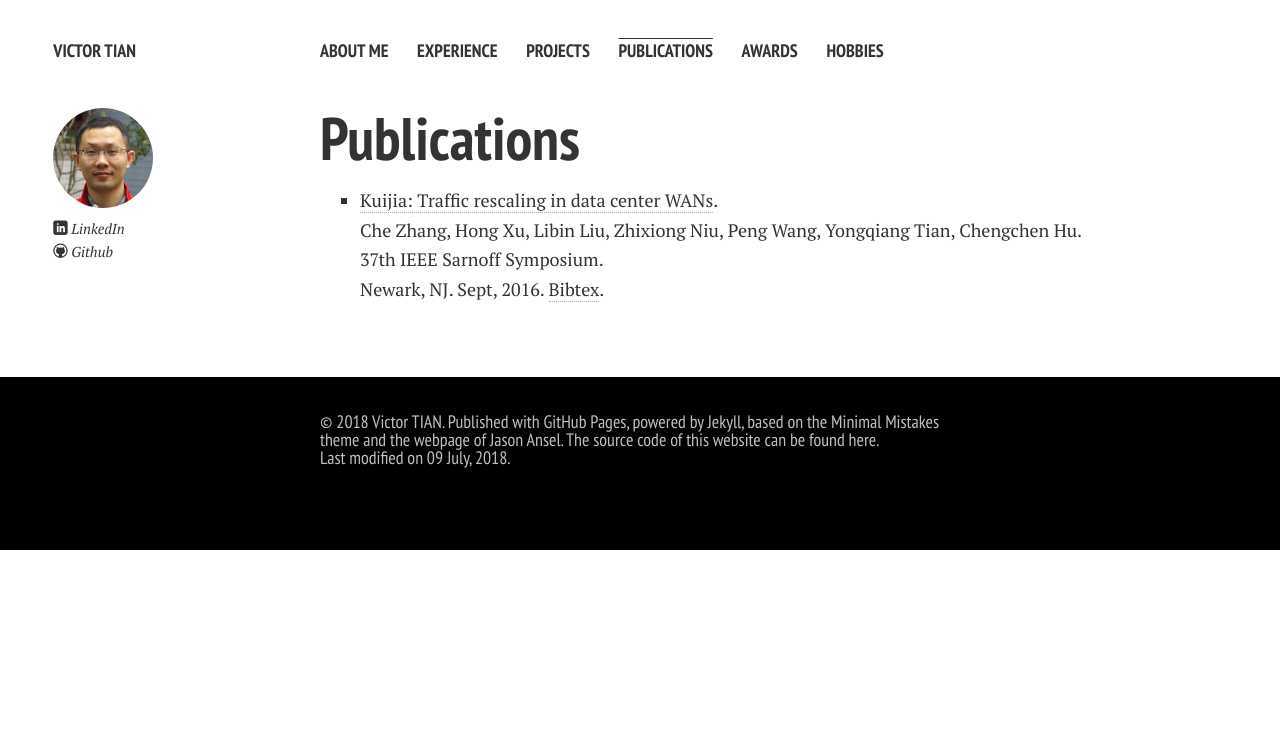
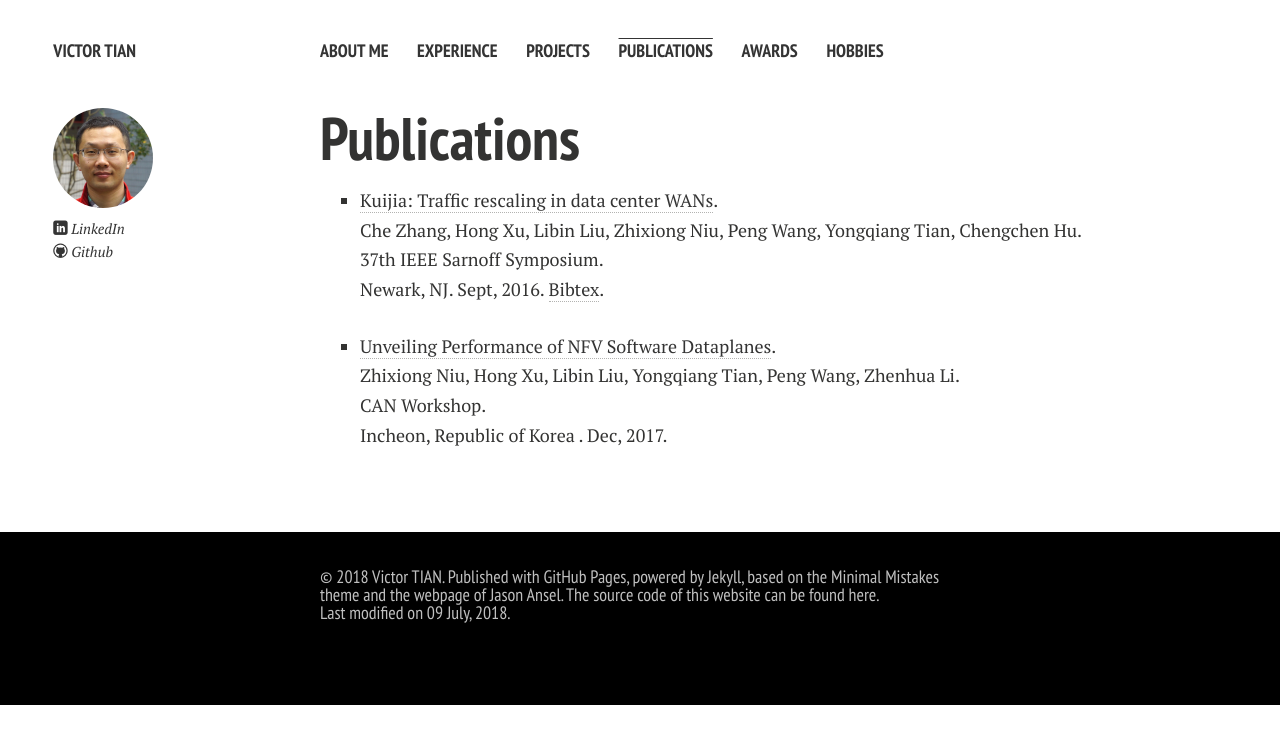
Before and after one commit to t94126/t94126.github.io, a Jekyll site: the page built from publications.md, in a window 1280 px wide. Shown: the top 744 px of the page. Built offline with Jekyll 4.4.1, drawn with Linux system fonts in a browser that asks for light colours; nearby versions of some CDN libraries.

Commit message:
update pub

```diff
--- a/publications.md
+++ b/publications.md
@@ -13,6 +13,15 @@ pubs:
     keywords: "Kuijia"
     url: che-sarnoff16.pdf
     bibtex: che-sarnoff16.bib
+
+  - title: "Unveiling Performance of NFV Software Dataplanes"
+    author: "Zhixiong Niu, Hong Xu, Libin Liu, Yongqiang Tian, Peng Wang, Zhenhua Li"
+    booktitle: "CAN Workshop"
+    month: "Dec"
+    year: "2017"
+    address: "Incheon, Republic of Korea "
+    keywords: "Kuijia"
+    url: https://dl.acm.org/citation.cfm?id=3158430
 
 
 ---
```
